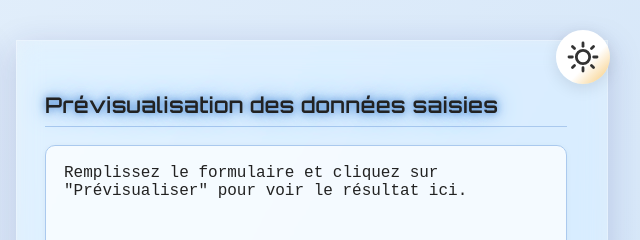
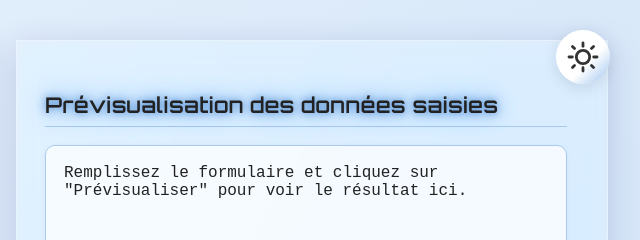
Before and after one commit to Frouk91/Neotouch, a plain HTML site: page index.html in a window 1280 px wide. Shown: the top 240 px of the page, 640-1280 px from the left. Drawn offline with Linux system fonts and the light colour scheme.

Commit message:
Add files via upload

```diff
--- a/index.html
+++ b/index.html
@@ -185,8 +185,8 @@
     @keyframes gradient{0%{background-position:0% 50%;}50%{background-position:100% 50%;}100%{background-position:0% 50%;}}
     @media (max-width:900px){.container{flex-direction:column;gap:18px;}#formulaire,#previsualisation{width:100%;max-height:none;}}
     .theme-switch-fab{position:fixed;top:30px;right:30px;z-index:200;}
-    #theme-toggle-btn{width:54px;height:54px;border:none;border-radius:50%;background:linear-gradient(135deg,#fff 60%,#f7c873 100%);box-shadow:0 4px 16px rgba(0,0,0,0.10);display:flex;align-items:center;justify-content:center;cursor:pointer;transition:background .3s,box-shadow .3s;outline:none;}
-    #theme-toggle-btn:focus,#theme-toggle-btn:hover{box-shadow:0 0 0 5px #ffe06699,0 4px 16px rgba(0,0,0,0.18);}
+    #theme-toggle-btn{width:54px;height:54px;border:none;border-radius:50%;background:linear-gradient(135deg,#fff 60%,#9cc3ee 100%);box-shadow:0 4px 16px rgba(0,0,0,0.10);display:flex;align-items:center;justify-content:center;cursor:pointer;transition:background .3s,box-shadow .3s;outline:none;}
+    #theme-toggle-btn:focus,#theme-toggle-btn:hover{box-shadow:0 0 0 5px #5a9be099,0 4px 16px rgba(0,0,0,0.18);}
     #theme-toggle-btn:active .theme-icon svg {
   transform: rotate(30deg) scale(1.08);
   transition: transform .2s;
```
